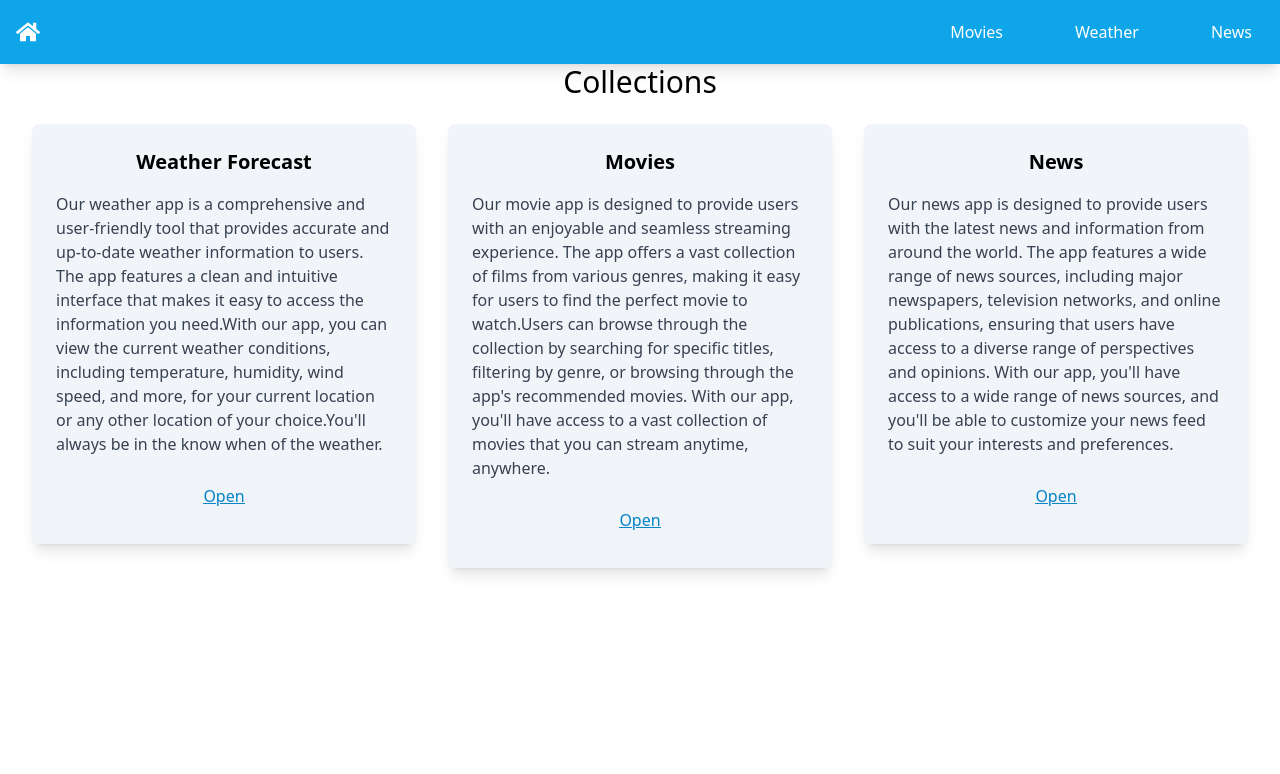
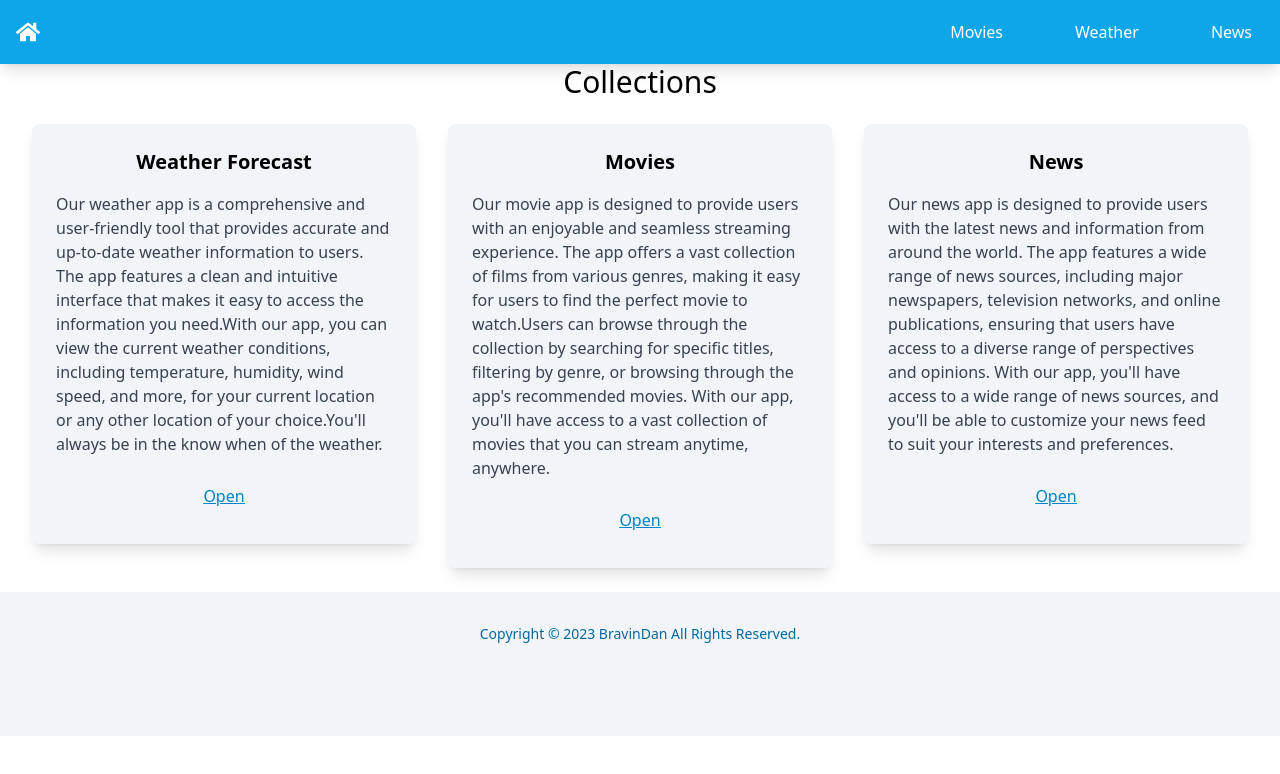
Before and after one commit to bravindan/3in1, a React (Create React App) app: page / in a window 1280 px wide. Shown: the top 774 px of the page. Built offline with nearby package versions, Linux system fonts and the light colour scheme.

Commit message:
Update App.js

```diff
--- a/src/App.js
+++ b/src/App.js
@@ -22,6 +22,14 @@ function App() {
         <Route path='/movies' element={<Movies/>} />
         <Route path='/weather' element={<Weather/>} />
       </Routes>
+      <section className=' h-36 bg-slate-100 '>
+          <footer className="text-center py-5 pt-8 text-sky-700 text-sm">
+            <h4 className=''>
+              Copyright &copy; {new Date().getFullYear()} BravinDan All Rights
+              Reserved.
+            </h4>
+          </footer>
+      </section>
     </BrowserRouter>
     </div>
 
```
